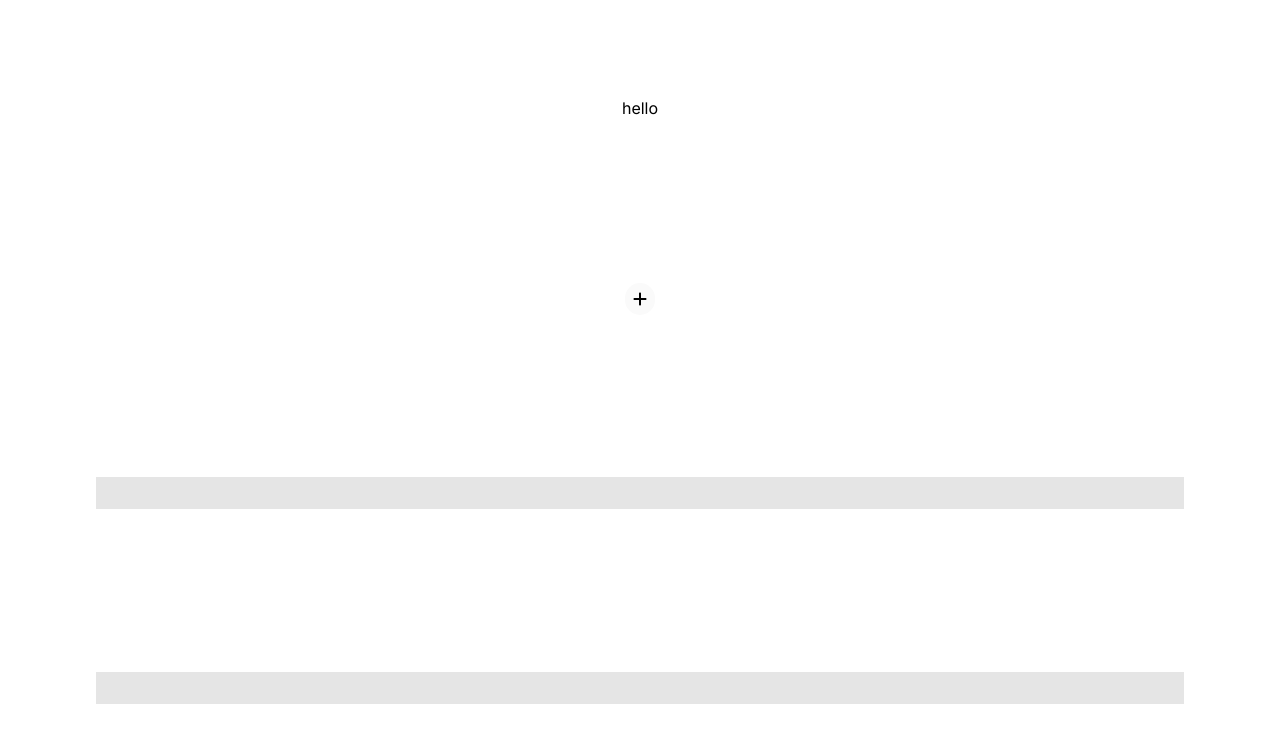
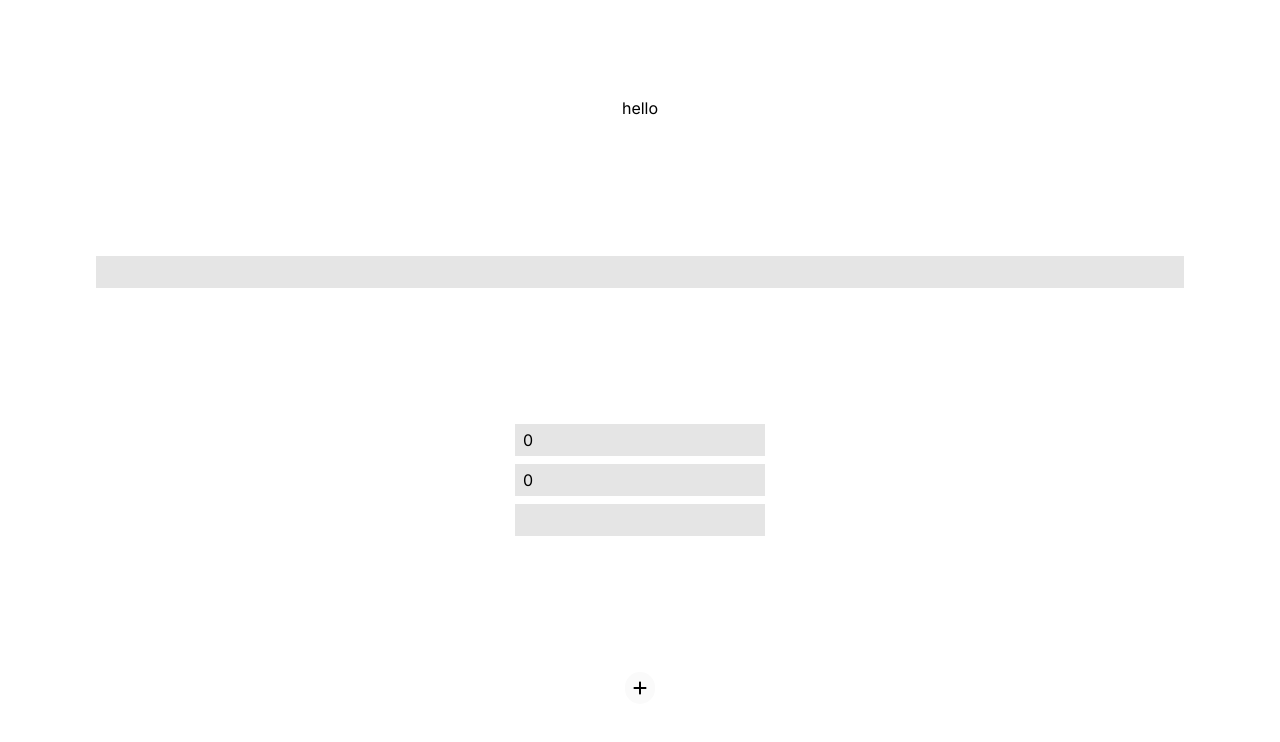
Before and after one commit to Lachicagladiadora/-bilbo-method-app, a Next.js app: page / in a window 1280 px wide. Shown: the top 742 px of the page. Built offline with nearby package versions, Linux system fonts and the light colour scheme.

Commit message:
implement LogDays component

```diff
--- a/src/components/LogDayInputs.tsx
+++ b/src/components/LogDayInputs.tsx
@@ -2,21 +2,23 @@ import React from "react";
 import { Input } from "./Input";
 
 type LogDayInputsProps = {
+  weight:number,
+  repetitions:number,
   onChangeWeight: (newWeight: number) => void;
-  onChangeRepetitions: () => void;
-  onChangeRM: () => void;
+  onChangeRepetitions: (newRepetitions:number) => void;
 };
 
 export const LogDayInputs = ({
+  weight,
+  repetitions,
   onChangeWeight,
   onChangeRepetitions,
-  onChangeRM,
 }: LogDayInputsProps) => {
   return (
     <div className="flex flex-col gap-2 w-full">
-      <Input onChange={(e) => onChangeWeight(Number(e.target.value))} />
-      {/* <Input onChange={onChangeRepetitions}/> */}
-      {/* <Input onChange={onChangeRM}/> */}
+      <Input type="number" value={weight} onChange={(e) => onChangeWeight(Number(e.target.value))} />
+      <Input type="number" value={repetitions} onChange={e=>onChangeRepetitions(Number(e.target.value))}/>
+      <Input disabled/>
     </div>
   );
 };
--- /dev/null
+++ b/src/components/LogDays.tsx
@@ -0,0 +1,30 @@
+import React from "react";
+import { LogDayInputs } from "./LogDayInputs";
+
+export type LogDay = { weight: number; repetition: number };
+
+type LogDaysProps = {
+  logDays: LogDay[];
+  onChangeRepetitions: (idx: number) => (newRepetition: number) => void;
+  onChangeWeight: (idx: number) => (newWeight: number) => void;
+};
+
+export const LogDays = ({
+  logDays,
+  onChangeRepetitions,
+  onChangeWeight,
+}: LogDaysProps) => {
+  return (
+    <div className="flex gap-3">
+      {logDays.map((cur, idx) => (
+        <LogDayInputs
+          key={idx}
+          weight={cur.weight}
+          repetitions={cur.repetition}
+          onChangeRepetitions={onChangeRepetitions(idx)}
+          onChangeWeight={onChangeWeight(idx)}
+        />
+      ))}
+    </div>
+  );
+};
--- a/src/pages/index.tsx
+++ b/src/pages/index.tsx
@@ -5,20 +5,34 @@ import { FontAwesomeIcon } from "@fortawesome/react-fontawesome";
 import { faPlus } from "@fortawesome/free-solid-svg-icons";
 import { Input } from "@/components/Input";
 import { LogDayInputs } from "@/components/LogDayInputs";
+import { useState } from "react";
+import { LogDay, LogDays } from "@/components/LogDays";
 
 const inter = Inter({ subsets: ["latin"] });
 
+
 export default function Home() {
+  const [weight,setWeight] = useState(0)
+  const [repetitions,setRepetitions] = useState(0)
+  const [logDays, setLogDays] = useState<LogDay[]>([{repetition:0,weight:0}])
+
+  const onChangeRepetitionsByIdx = (idx:number)=>(newValue:number)=>setLogDays(prev=>prev.map((c,i)=>i===idx?({...c,repetition:newValue}):c))
+
+  const onChangeWeightByIdx = (idx:number)=>(newValue:number)=>setLogDays(prev=>prev.map((c,i)=>i===idx?({...c,weight:newValue}):c))
+
+  const onAddNewLogDay = ()=>setLogDays(prev=>([...prev,{repetition:0,weight:0}]))
+
   return (
     <main
       className={`flex min-h-screen flex-col items-center justify-between p-24 ${inter.className}`}
     >
       hello
-      <Button>
+      <Input />
+
+      <LogDays  logDays={logDays} onChangeRepetitions={onChangeRepetitionsByIdx} onChangeWeight={onChangeWeightByIdx} />
+      <Button onClick={onAddNewLogDay}>
         <FontAwesomeIcon icon={faPlus} />
       </Button>
-      <Input />
-      <LogDayInputs />
     </main>
   );
 }
```
